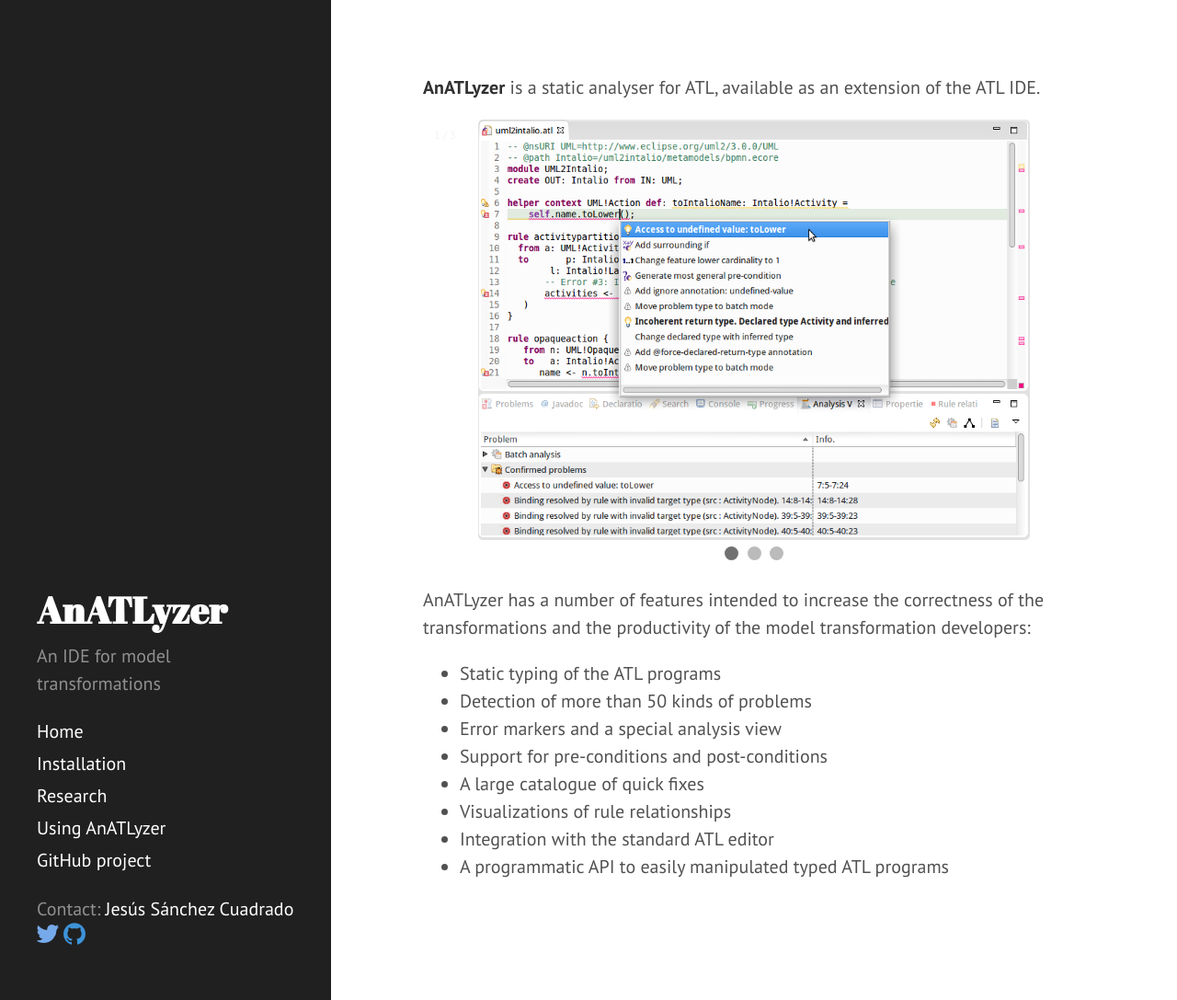
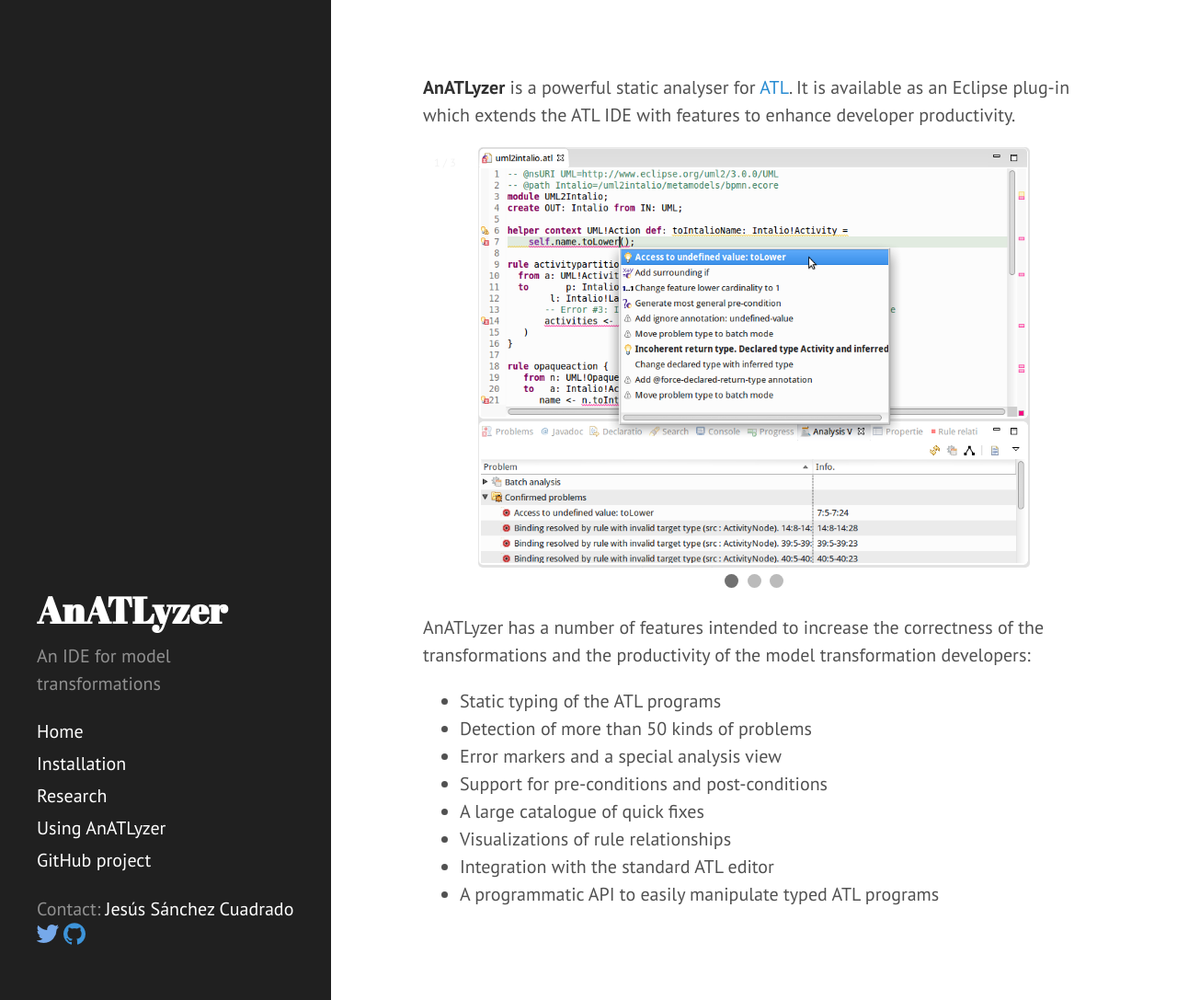
Before and after one commit to anatlyzer/anatlyzer.github.io, a Jekyll site: the page built from index.md, in a window 1280 px wide and 1087 px high. Shown: the whole window at 92% size. Built offline with Jekyll 4.4.1, drawn with Linux system fonts in a browser that asks for light colours.

Commit message:
Some fixes

```diff
--- a/_includes/sidebar.html
+++ b/_includes/sidebar.html
@@ -10,7 +10,7 @@
     </div>
 
     <nav class="sidebar-nav">
-      <a class="sidebar-nav-item{% if page.url == site.baseurl %} active{% endif %}" href="{{ site.baseurl }}">Home</a>
+      <a class="sidebar-nav-item{% if page.url == site.baseurl %} active{% endif %}" href="{{ site.baseurl }}/">Home</a>
 
       {% comment %}
         The code below dynamically generates a sidebar nav of pages with
@@ -39,6 +39,6 @@
     <p>&copy; {{ site.time | date: '%Y' }}. All rights reserved.</p>
     -->
     <p>Contact: <a href="http://sanchezcuadrado.es">Jesús Sánchez Cuadrado</a>
-      <a href="https://twitter.com/sanchezcuadrado"><img style="display: inline;" align="middle" src="{{ site.baseurl }}public/images/twitter.png"></a> <a href="https://github.com/jesusc"><img style="display: inline;" align="middle" src="{{ site.baseurl }}public/images/github-logo.png"></a> </p>
+      <a href="https://twitter.com/sanchezcuadrado"><img style="display: inline;" align="middle" src="{{ site.baseurl }}/public/images/twitter.png"></a> <a href="https://github.com/jesusc"><img style="display: inline;" align="middle" src="{{ site.baseurl }}/public/images/github-logo.png"></a> </p>
   </div>
 </div>
--- a/index.md
+++ b/index.md
@@ -7,7 +7,7 @@
 title: Home
 ---
 
-**AnATLyzer** is a static analyser for ATL, available as an extension of the ATL IDE.
+**AnATLyzer** is a powerful static analyser for [ATL](https://www.eclipse.org/atl/). It is available as an Eclipse plug-in which extends the ATL IDE with features to enhance developer productivity.
 
  <div class="slideshow-container">
   <div class="mySlides fade">
@@ -103,4 +103,4 @@
 * A large catalogue of quick fixes
 * Visualizations of rule relationships
 * Integration with the standard ATL editor
-* A programmatic API to easily manipulated typed ATL programs
+* A programmatic API to easily manipulate typed ATL programs
```
Also changed, not shown: usage.md (+3 -1 lines), public/favicon.ico.
